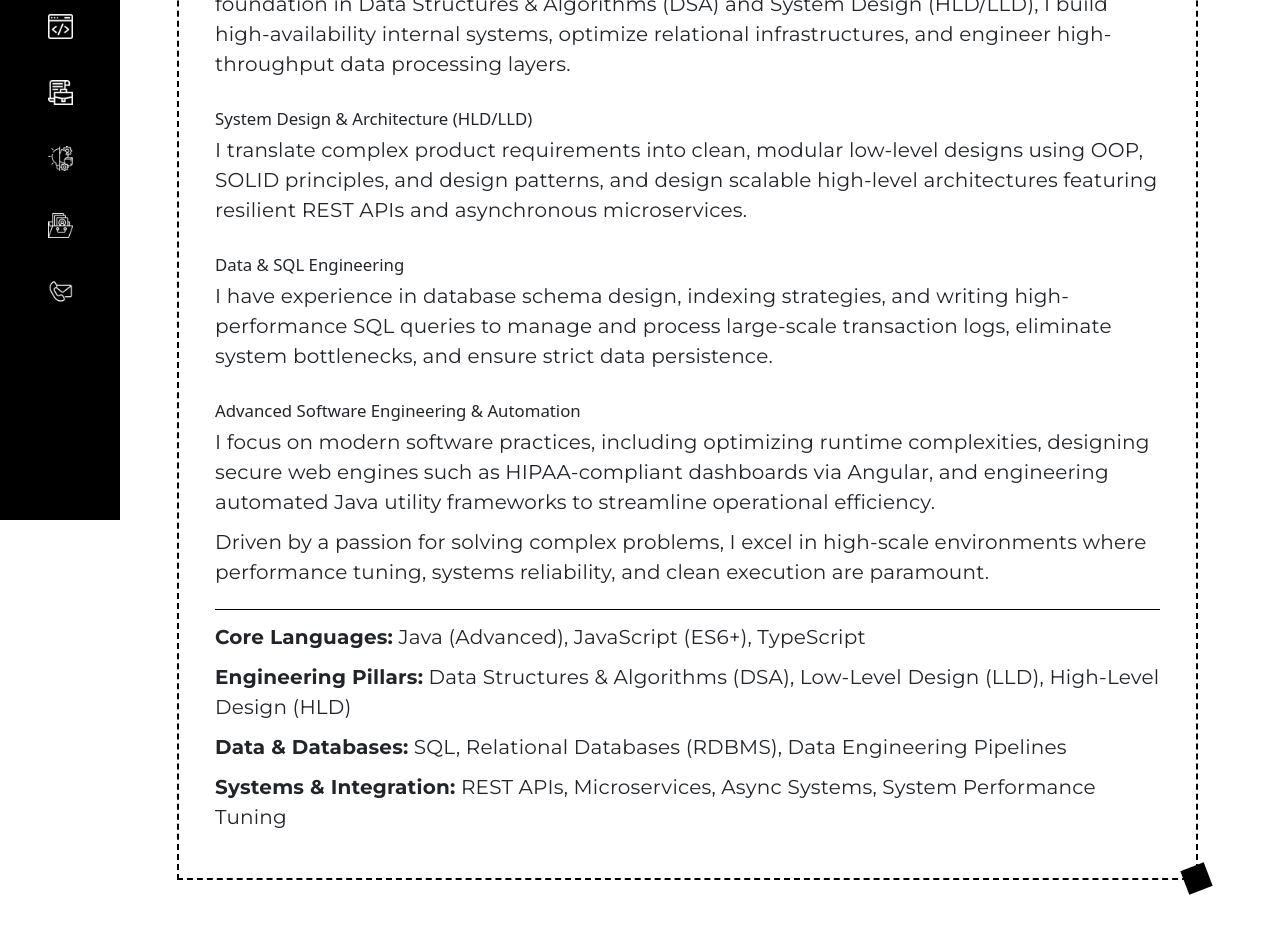
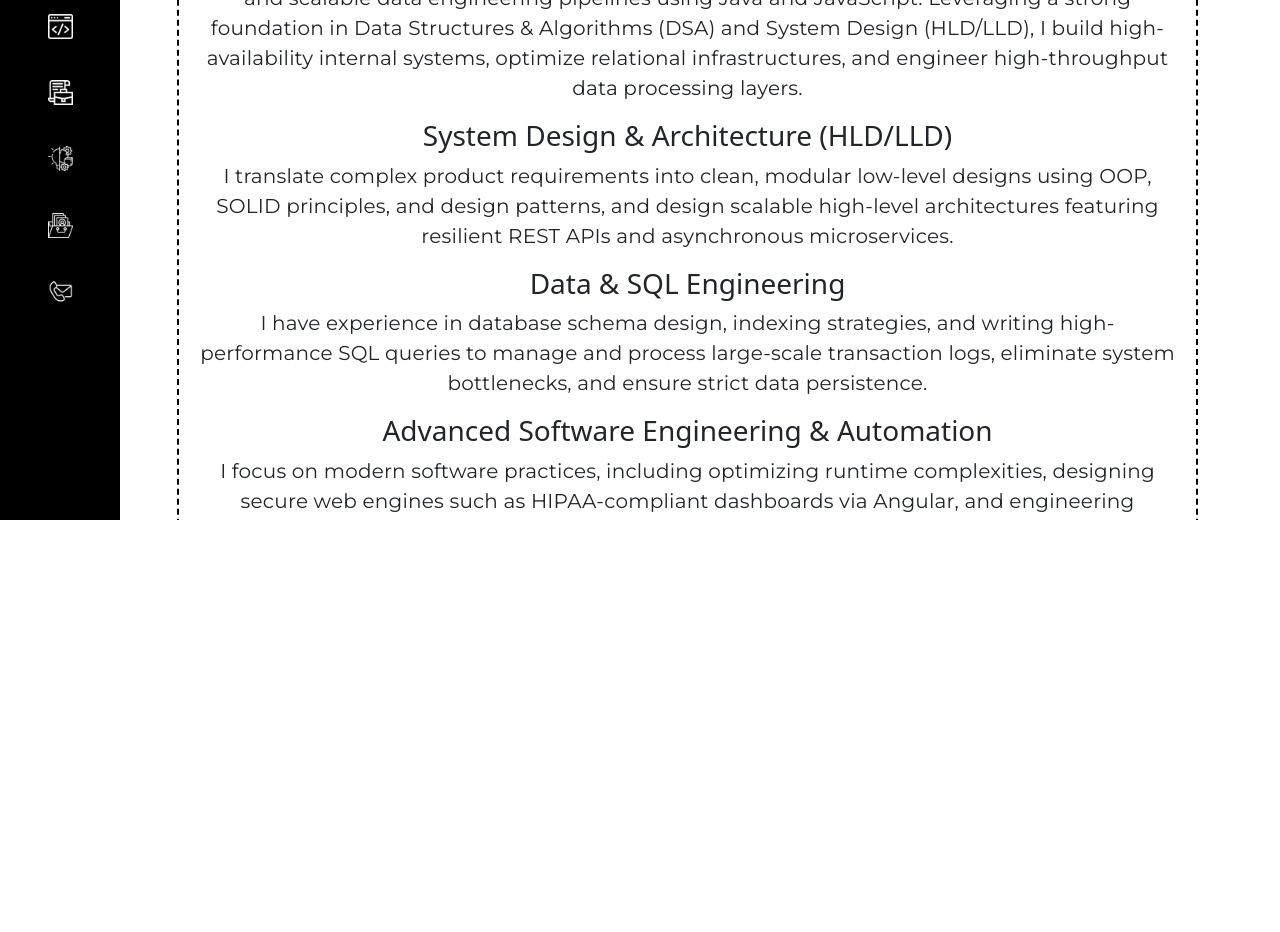
Before and after one commit to Cadburyash/iPortFolio, a React (Create React App) app: page /about in a window 1280 px wide. Shown: the part 280-1212 px from the top of the page. After the commit the page ends 800 px from the top, so only its background shows below. Built offline with nearby package versions, Linux system fonts and the light colour scheme.

Commit message:
Revert "Update About.css"
This reverts commit e2fa0946a8361921a123444a4ed1882785784a29.

```diff
--- a/src/Pages/About.css
+++ b/src/Pages/About.css
@@ -1,32 +1,18 @@
 #about {
-  min-height: 100vh;
+  height: 100vh;
 }
 #about .aboutcontent {
   border: 2px dashed #000;
   display: flex;
-  align-items: stretch;
-  margin: 120px 0 60px;
+  justify-content: center;
+  align-items: center;
+  min-height: 60vh;
+  margin-top: 20vh;
   flex-direction: column;
-  text-align: left;
-  padding: 36px;
+  text-align: center;
+  padding: 20px;
   position: relative;
   background-color: #fff;
-}
-#about .aboutcontent h2 {
-  text-align: center;
-  margin-bottom: 24px;
-}
-#about .aboutcontent h3 {
-  font-size: 1.05rem;
-  margin: 20px 0 6px;
-}
-#about .aboutcontent p {
-  margin-bottom: 10px;
-}
-#about .aboutskills {
-  border-top: 1px solid #000;
-  margin-top: 12px;
-  padding-top: 12px;
 }
 #about .aboutcontent::before {
   content: "";
@@ -68,8 +54,4 @@
   #about {
     padding: 0px 30px;
   }
-  #about .aboutcontent {
-    margin-top: 100px;
-    padding: 28px 20px;
-  }
 }
```
